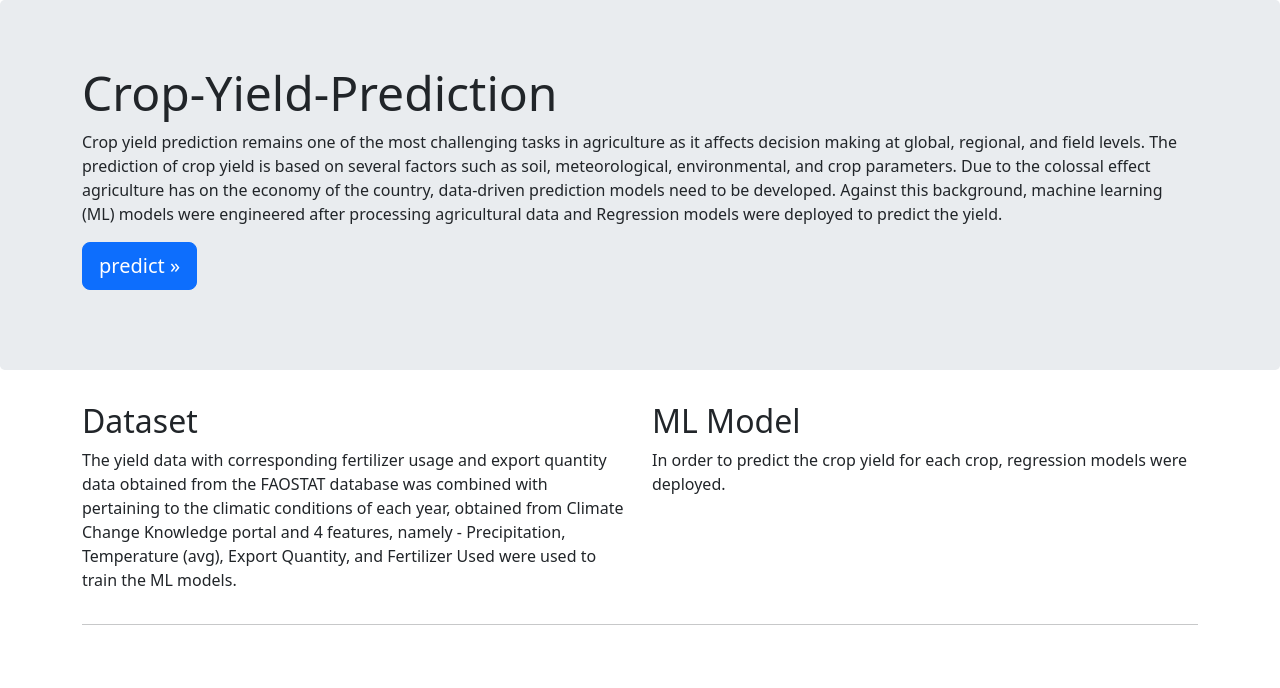
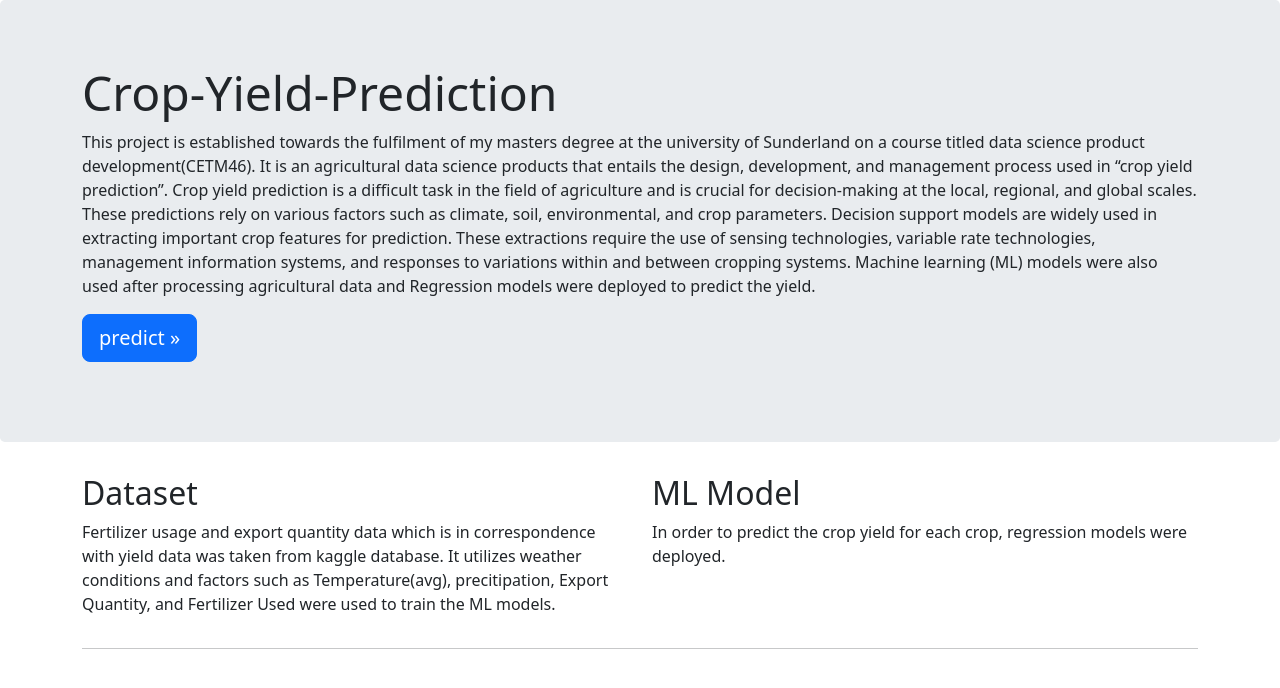
Before and after one commit to paulow540/Regression-Analysis-on-Crop-Yield-Prediction, a Flask app: page / in a window 1280 px wide. Shown: the top 688 px of the page. Run offline with Flask 2, Linux system fonts and the light colour scheme; parts of the project's set-up code (start-up, migrations or seed data) failed here and were passed over; some libraries are stand-ins or nearby versions.

Commit message:
all is working fine

```diff
--- a/templates/homepage.html
+++ b/templates/homepage.html
@@ -79,16 +79,21 @@
         <div class="jumbotron">
             <div class="container">
                 <h3 class="display-5">Crop-Yield-Prediction</h3>
-                <p>Crop yield prediction remains one of the most challenging tasks in agriculture as it affects decision
-                    making at global, regional, and field levels. The prediction of crop yield is based on several
-                    factors such as soil, meteorological, environmental, and crop parameters. Due to the colossal effect
-                    agriculture has on the economy of the country, data-driven prediction models need to be developed.
-                    Against this background, machine learning (ML) models were engineered after processing agricultural
-                    data and Regression models were deployed to predict the yield.
+                <p>This project is established towards the fulfilment of my masters degree at the university of
+                    Sunderland on a course titled data science product development(CETM46). It is an agricultural data
+                    science products that entails the design, development, and management process used in “crop yield
+                    prediction”. Crop yield prediction is a difficult task in the field of agriculture and is crucial
+                    for decision-making at the local, regional, and global scales. These predictions rely on various
+                    factors such as climate, soil, environmental, and crop parameters. Decision support models are
+                    widely used in extracting important crop features for prediction. These extractions require the use
+                    of sensing technologies, variable rate technologies, management information systems, and responses
+                    to variations within and between cropping systems. Machine learning (ML) models were also used after
+                    processing agricultural data and Regression models were deployed to predict the yield.
                     <!-- <-- The developed models were then
                     compared with each other to obtain the best performing model. -->
                 </p>
-                <p><a class="btn btn-primary btn-lg" href=" {{ url_for('mypredict') }}" role="button">predict &raquo;</a></p>
+                <p><a class="btn btn-primary btn-lg" href=" {{ url_for('mypredict') }}" role="button">predict
+                        &raquo;</a></p>
             </div>
         </div>
 
@@ -97,10 +102,9 @@
             <div class="row">
                 <div class="col-md-6">
                     <h2>Dataset</h2>
-                    <p>The yield data with corresponding fertilizer usage and export quantity data obtained from the
-                        FAOSTAT database was combined with pertaining to the climatic conditions of each year, obtained
-                        from Climate Change Knowledge portal and 4 features, namely - Precipitation, Temperature (avg),
-                        Export Quantity, and Fertilizer Used were used to train the ML models.</p>
+                    <p>Fertilizer usage and export quantity data which is in correspondence with yield data was taken
+                        from kaggle database. It utilizes weather conditions and factors such as Temperature(avg),
+                        precitipation, Export Quantity, and Fertilizer Used were used to train the ML models.</p>
                     <!-- <p><a class="btn btn-secondary" href="#" role="button">View details &raquo;</a></p> -->
                 </div>
                 <div class="col-md-6">
@@ -117,7 +121,7 @@
                         The analysis thus retrieved can be used as a basic prototype by the agricultural industry for
                         further research by using better data, advanced pre-processing techniques and machine learning
                         models.</p> -->
-                    <!-- <p><a class="btn btn-secondary" href="#" role="button">View details &raquo;</a></p> -->
+                        <!-- <p><a class="btn btn-secondary" href="#" role="button">View details &raquo;</a></p> -->
                 </div>
                 <!-- <div class="col-md-4">
                     <h2>Heading</h2>
```
Also changed, not shown: app.py (line endings or trailing spaces), static/images/prediction.png (added), static/images/pri2.png (added).
